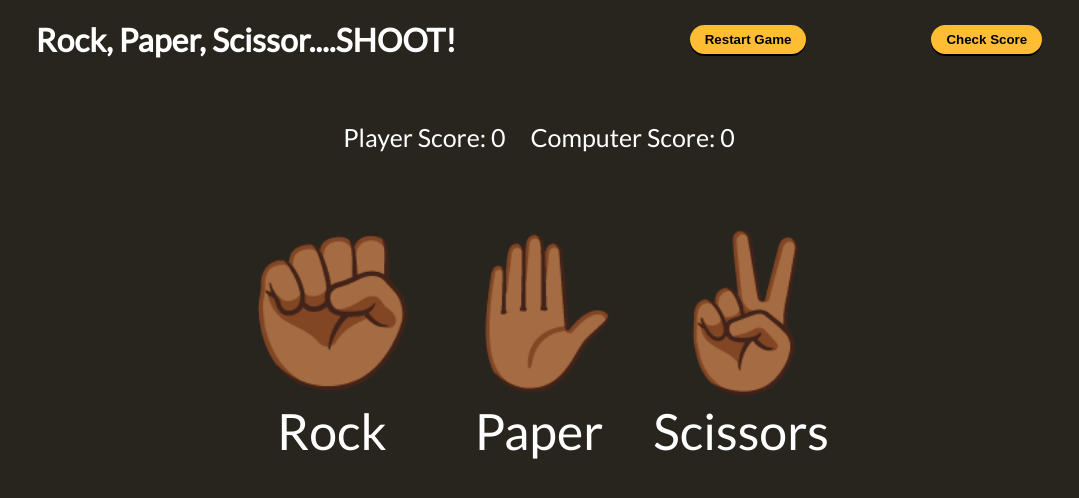
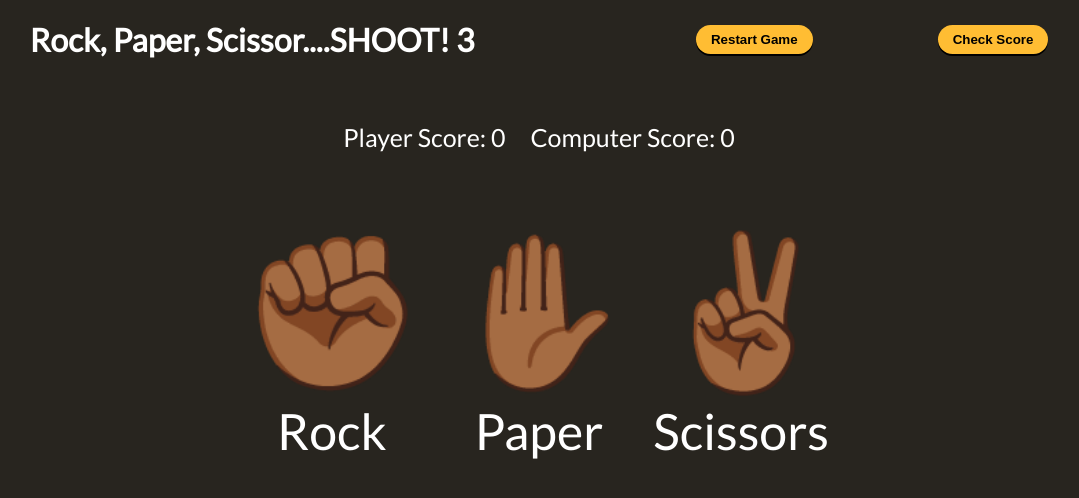
Before and after one commit to satele99/rock-paper-scissors-project, a plain HTML site: page index.html in a window 1280 px wide. Shown: the top 498 px of the page, without its empty margins (101-1180 px from the left). Drawn offline with Linux system fonts and the light colour scheme.

Commit message:
html change

```diff
--- a/index.html
+++ b/index.html
@@ -10,7 +10,7 @@
 </head>
 <body>
     <header>
-        <h1>Rock, Paper, Scissor....SHOOT!</h1>
+        <h1>Rock, Paper, Scissor....SHOOT! 3</h1>
         <nav>
             <ul>
                 <li><button id="restart-button">Restart Game</button></li>
```
